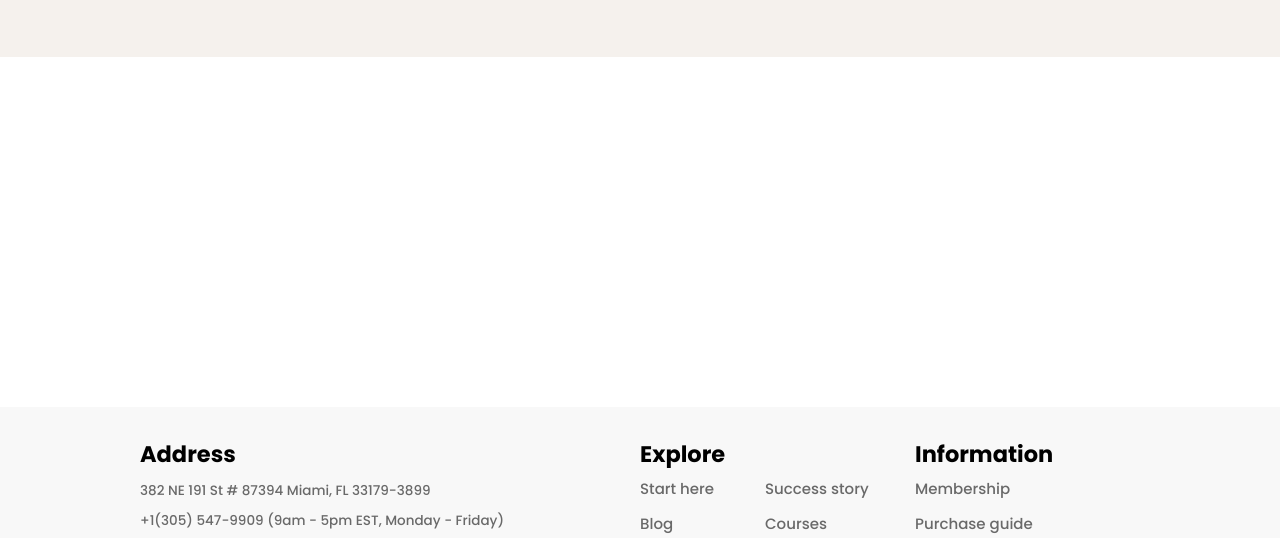
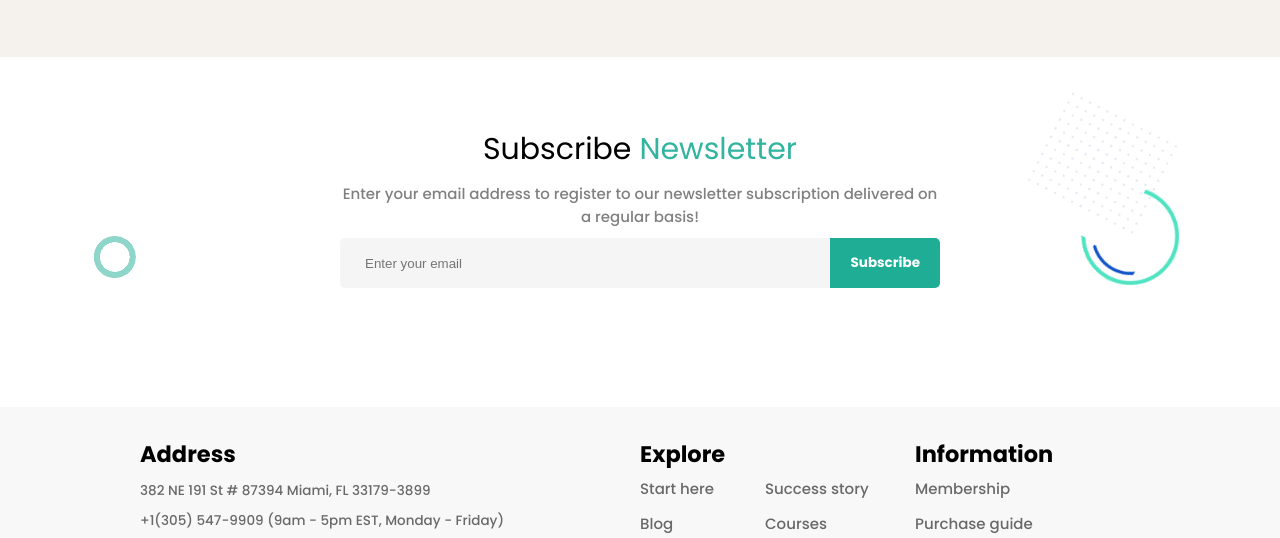
Before and after one commit to gioele-farina/proj-html-vuejs, a plain HTML site: page index.html in a window 1280 px wide. Shown: the part 4349-4887 px from the top of the page. Drawn offline with nearby package versions, Linux system fonts and the light colour scheme.

Commit message:
sezione newsletter completa

```diff
--- a/css/style.css
+++ b/css/style.css
@@ -729,8 +729,58 @@ nav ul li i {
 
 /* newsletter */
 #newsletter {
+  padding: 60px 200px;
   min-height: 350px;
+  text-align: center;
+  position: relative;
 }
+
+.subscribe-form {
+  display: flex;
+  justify-content: space-between;
+  border-radius: 5px;
+}
+
+.subscribe-form input {
+  width: 100%;
+  background-color: #F5F5F5;
+  padding: 5px 25px;
+  border: 0;
+  border-top-left-radius: 5px;
+  border-bottom-left-radius: 5px;
+}
+
+.button.special {
+  border-radius: 0;
+  border-top-right-radius: 5px;
+  border-bottom-right-radius: 5px;
+  margin: 0;
+  padding: 15px 20px;
+}
+
+
+.newsletter_decoratio_1 {
+  position: absolute;
+  top: calc(50% - 0px);
+  left: 0;
+  transform: translate(-100%, 0);
+  max-width: 50px;
+}
+.newsletter_decoratio_2 {
+  position: absolute;
+  top: 10%;
+  right: 0;
+  transform: translate(+25%, 0);
+  max-width: 150px;
+}
+.newsletter_decoratio_3 {
+  position: absolute;
+  top: 10%;
+  right: 0;
+  transform: translate(+40%, +100%);
+  max-width: 100px;
+}
+
 
 /* footer */
 .footer-background {
--- a/index.html
+++ b/index.html
@@ -417,7 +417,16 @@
 
     <!-- newsletter -->
     <div id="newsletter" class="container_fluid">
-
+      <h2>Subscribe <strong>Newsletter</strong></h2>
+      <p>Enter your email address to register to our newsletter subscription delivered on a regular basis!</p>
+      <div class="subscribe-form">
+        <input type="text" name="" value="" placeholder="Enter your email">
+        <a class="tiny button special" href="#">Subscribe</a>
+      </div>
+      <!-- decorations -->
+      <img class="newsletter_decoratio_1" src="assets/images/circle-3.png" alt="">
+      <img class="newsletter_decoratio_2" src="assets/images/maxcoach-shape-09.png" alt="">
+      <img class="newsletter_decoratio_3" src="assets/images/maxcoach-shape-02.png" alt="">
     </div>
 
     <!-- footer -->
```
Also changed, not shown: assets/images/circle-3.png (added).
